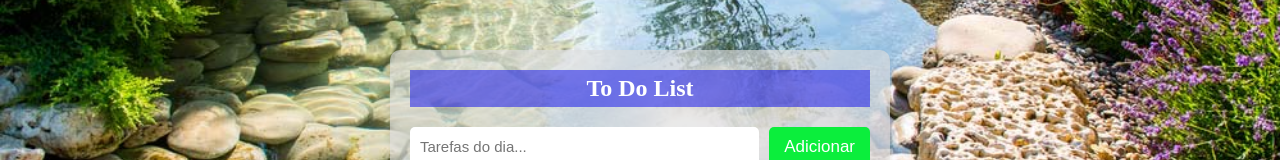
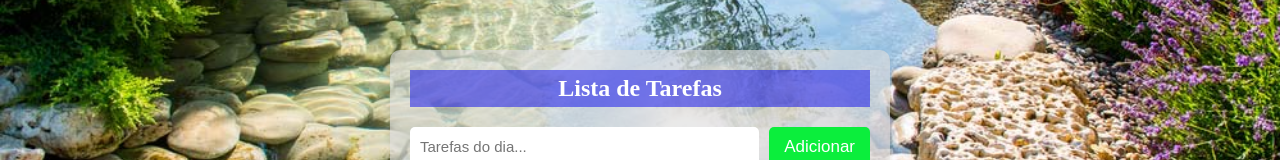
Before and after one commit to danielly-pedrini/To-Do-List, a plain HTML site: page index.html in a window 1280 px wide. Shown: the part 317-477 px from the top of the page. Drawn offline with Linux system fonts and the light colour scheme.

Commit message:
codigo-finalizado

```diff
--- a/index.html
+++ b/index.html
@@ -12,7 +12,7 @@
 
     <div class="principal">
         <div class="input-container">
-            <h1>To Do List</h1>
+            <h1> Lista de Tarefas </h1>
             <input placeholder="Tarefas do dia..." class="input-task">
             <button class="adicionar">Adicionar</button>
         </div>
```
